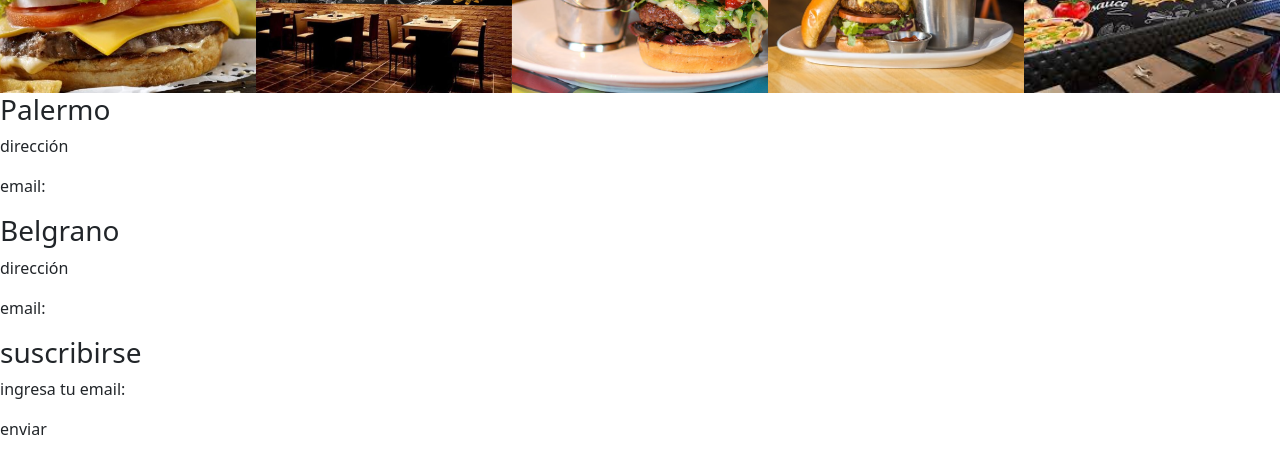
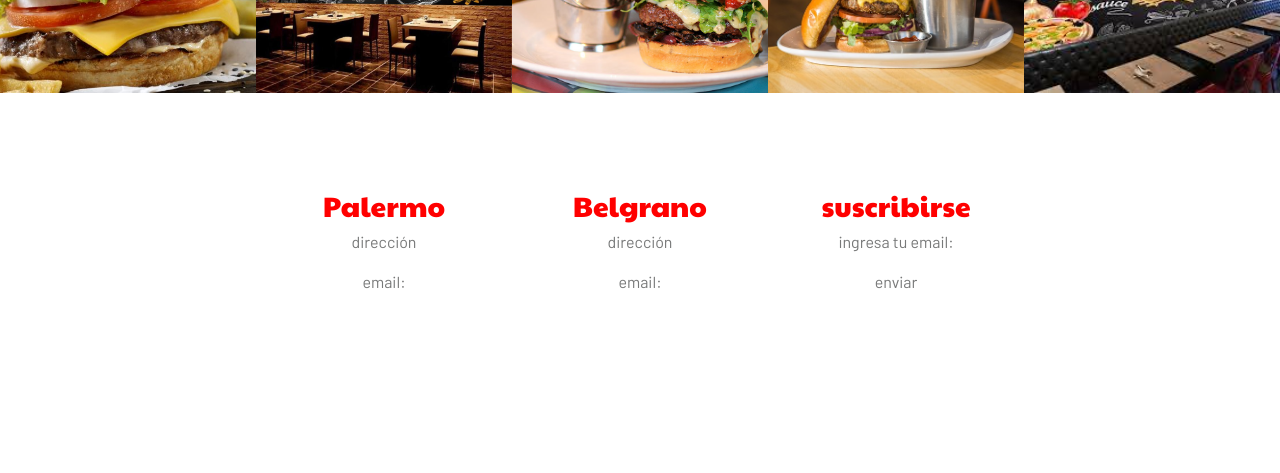
Before and after one commit to Joaquinviretti/JS-ecommerce, a website: page index.html in a window 1280 px wide. Shown: the part 3561-4034 px from the top of the page. Drawn offline with nearby package versions, Linux system fonts and the light colour scheme; a web font is replaced by a local one.

Commit message:
cambio footer

```diff
--- a/scss/components/footer.scss
+++ b/scss/components/footer.scss
@@ -1,5 +1,25 @@
 footer{
-    .ubicacion {
+    height: 50vh;
+    .contacto {
+        display: flex;
+        justify-content: center;
+        align-items: center;
+        width: 100%;
+        padding: 0 20%;
+        .ubicacion {
+            flex-direction: column;
+            display: flex;
+            align-items: center;
+            flex: 1;
+            h3 {
+                @extend .main-font;
+                color: $primary-color-red;
+            }
+            p {
+                @extend .secondary-font;
+                color: $secondary-color-grey;
+            }
+        }
 
     }
 }
--- a/scss/components/gallery.scss
+++ b/scss/components/gallery.scss
@@ -1,6 +1,7 @@
 #gallery {
     display: flex;
     width: 100%;
+    padding-bottom: 6em;
     div {
         height: 30vh;
         background-color: black;
```
Also changed, not shown: css/style.css, 1 other file.
